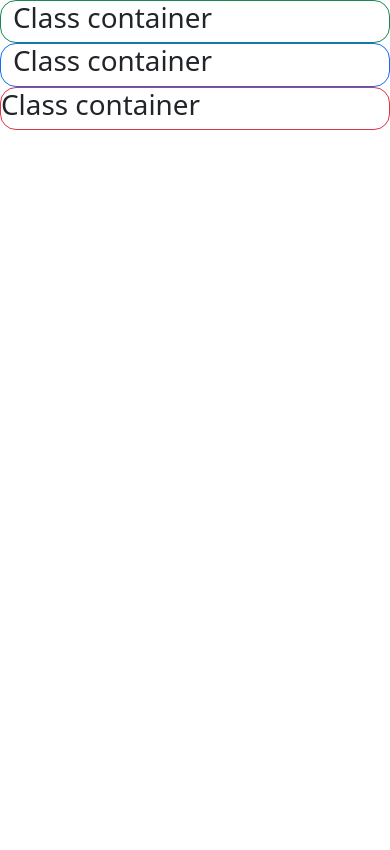
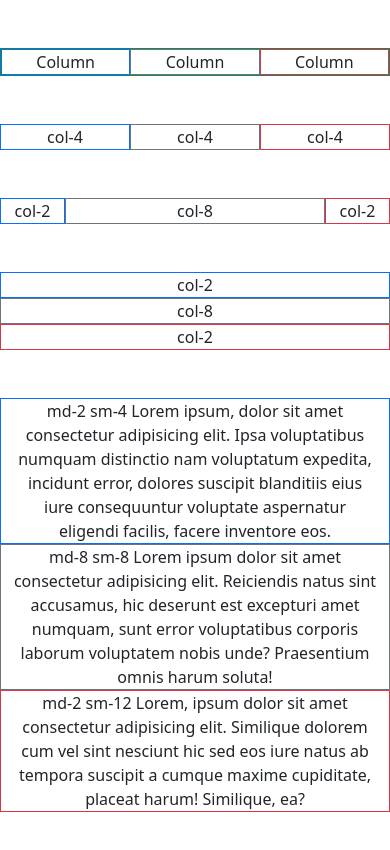
Before and after one commit to erickcva/yasueltanos, a plain HTML site: page web7/CDN/index.html in a window 390 px wide. Drawn offline with nearby package versions, Linux system fonts and the light colour scheme.

Commit message:
ci: pruebas con el grid y breakpoints

```diff
--- a/web7/CDN/index.html
+++ b/web7/CDN/index.html
@@ -7,15 +7,55 @@
     <link href="https://cdn.jsdelivr.net/npm/bootstrap@5.2.1/dist/css/bootstrap.min.css" rel="stylesheet" integrity="sha384-iYQeCzEYFbKjA/T2uDLTpkwGzCiq6soy8tYaI1GyVh/UjpbCx/TYkiZhlZB6+fzT" crossorigin="anonymous">
   </head>
   <body>
-    <div class="container border border-success border-1 rounded-4">
-        <h1>Class container</h1>
+    <!-- 3 columnas identicas-->
+    <div class="container border border-success border-1 text-center my-5">
+      <div class="row">
+        <div class="col border border-primary">Column</div>
+        <div class="col border border-secondary">Column</div>
+        <div class="col border border-danger">Column</div>
+      </div>
     </div>
-    <div class="container-md border border-primary border-1 rounded-4">
-        <h1>Class container</h1>
+
+    <!-- SHIFT + ALT + A = COMENTARIOS RAPIDOS  -->
+
+    <!-- 3 columnas identicas usando col-4 -->
+    <div class="container text-center my-5">
+      <div class="row">
+        <div class="col-4 border border-primary">col-4</div><!--No debe pasar de 12 columnas la suma de los 3 porque apartir del 13 lo pasara abajo-->
+        <div class="col-4 border border-secondary">col-4</div>
+        <div class="col-4 border border-danger">col-4</div>
+      </div>
     </div>
-    <div class="container-fluit border border-danger border-1 rounded-4">
-        <h1>Class container</h1>
+
+    <!-- 3 columnas con 2 desiguales -->
+    <div class="container text-center my-5">
+      <div class="row">
+        <div class="col-2 border border-primary">col-2</div>
+        <div class="col-8 border border-secondary">col-8</div>
+        <div class="col-2 border border-danger">col-2</div>
+      </div>
     </div>
+
+    <!-- 2 columnas identicas y una desigual con breackpoint-->
+    <div class="container text-center my-5">
+      <div class="row">
+        <div class="col-md-2 border border-primary">col-2</div><!-- md sirve para romper las columnas y acomodarlas  despues de bajar de 768-->
+        <div class="col-md-8 border border-secondary">col-8</div>
+        <div class="col-md-2 border border-danger">col-2</div>
+      </div>
+    </div>
+
+    <!-- 2 columnas identicas y una desigual 2 con breackpoint-->
+    <!-- md >768  sm>576-->
+    <div class="container text-center my-5">
+      <div class="row">
+        <div class="col-md-2 col-sm-4 border border-primary">md-2 sm-4 Lorem ipsum, dolor sit amet consectetur adipisicing elit. Ipsa voluptatibus numquam distinctio nam voluptatum expedita, incidunt error, dolores suscipit blanditiis eius iure consequuntur voluptate aspernatur eligendi facilis, facere inventore eos. </div>
+        <div class="col-md-8 col-sm-8 border border-secondary">md-8 sm-8 Lorem ipsum dolor sit amet consectetur adipisicing elit. Reiciendis natus sint accusamus, hic deserunt est excepturi amet numquam, sunt error voluptatibus corporis laborum voluptatem nobis unde? Praesentium omnis harum soluta! </div>
+        <div class="col-md-2 col-sm-12 border border-danger">md-2 sm-12 Lorem, ipsum dolor sit amet consectetur adipisicing elit. Similique dolorem cum vel sint nesciunt hic sed eos iure natus ab tempora suscipit a cumque maxime cupiditate, placeat harum! Similique, ea? </div>
+      </div>
+    </div>
+
+
 
     <script src="https://cdn.jsdelivr.net/npm/bootstrap@5.2.1/dist/js/bootstrap.bundle.min.js" integrity="sha384-u1OknCvxWvY5kfmNBILK2hRnQC3Pr17a+RTT6rIHI7NnikvbZlHgTPOOmMi466C8" crossorigin="anonymous"></script>
   </body>
```
